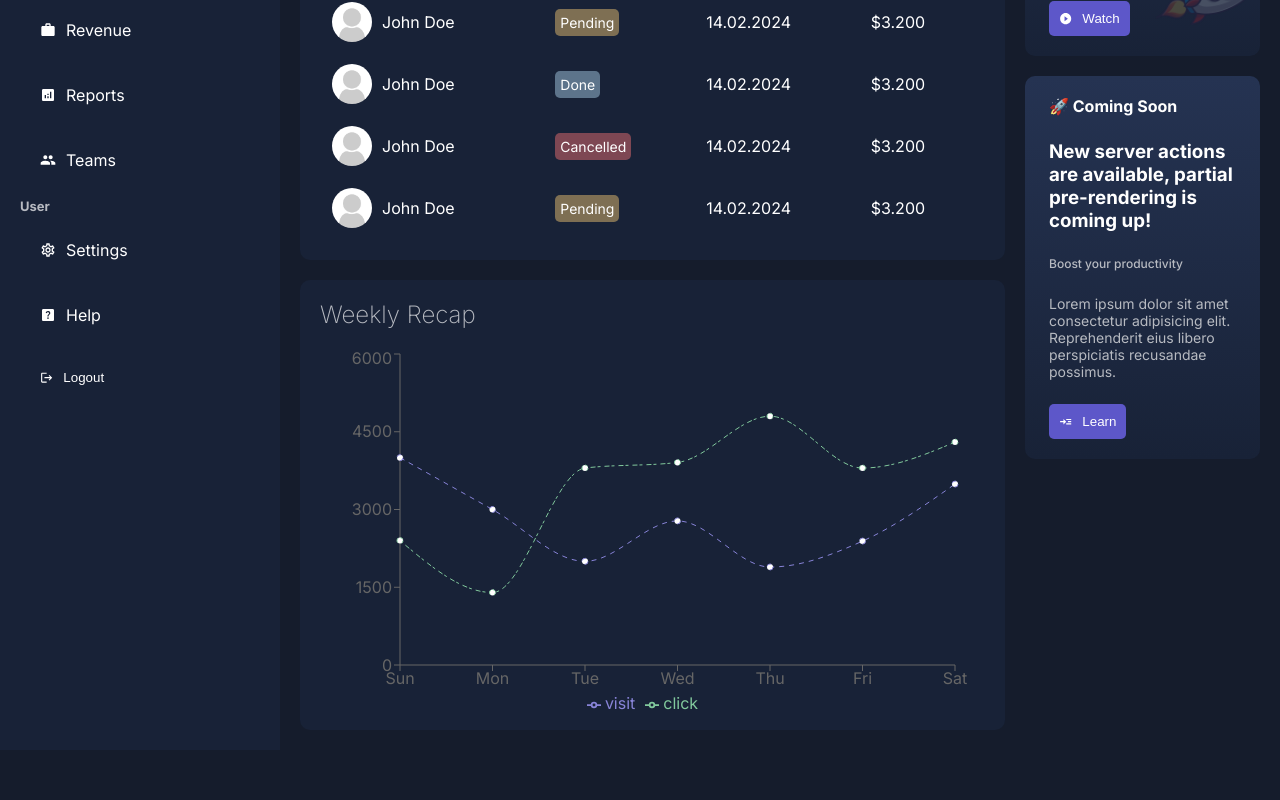
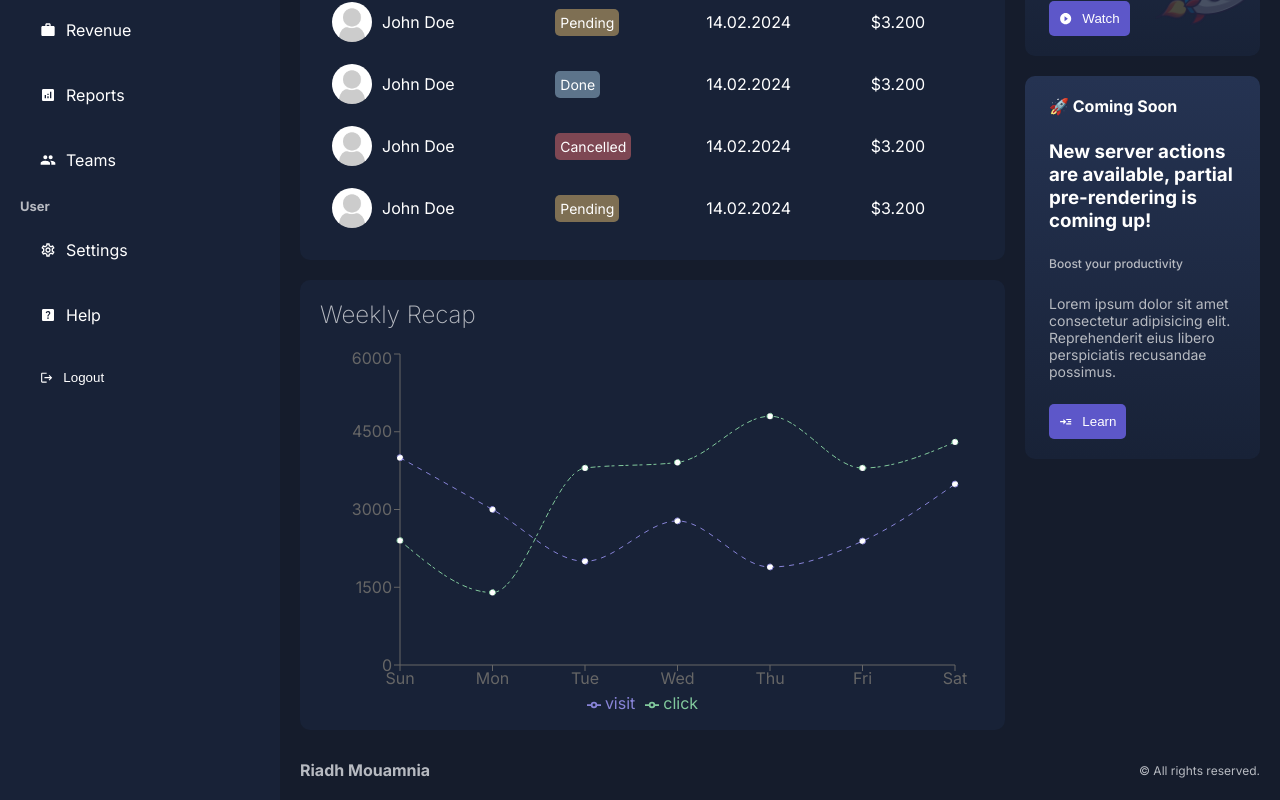
Before and after one commit to riadhmouamnia/admin-dashboard, a Next.js app: page /dashboard in a window 1280 px wide. Shown: the part 420-1220 px from the top of the page. Before the commit the page ends 1170 px from the top, so only its background shows below. Built offline with nearby package versions, Linux system fonts and the light colour scheme.

Commit message:
create footer

```diff
--- a/app/dashboard/layout.tsx
+++ b/app/dashboard/layout.tsx
@@ -1,6 +1,7 @@
 import Navbar from "@ui/dashboard/navbar";
 import Sidebar from "@ui/dashboard/sidebar";
 import styles from "@ui/dashboard/dashboard.module.scss";
+import Footer from "@ui/dashboard/footer";
 
 export default function DashboardLayout({
   children,
@@ -15,6 +16,7 @@ export default function DashboardLayout({
       <div className={styles.content}>
         <Navbar />
         {children}
+        <Footer />
       </div>
     </div>
   );
--- /dev/null
+++ b/app/ui/dashboard/footer/footer.module.scss
@@ -0,0 +1,14 @@
+.container {
+  display: flex;
+  align-items: center;
+  justify-content: space-between;
+  margin-top: 30px;
+  color: var(--textSoft);
+  .logo {
+    font-weight: bold;
+  }
+
+  .text {
+    font-size: 12px;
+  }
+}
--- /dev/null
+++ b/app/ui/dashboard/footer/index.tsx
@@ -0,0 +1,19 @@
+import Link from "next/link";
+import styles from "./footer.module.scss";
+
+const Footer = () => {
+  return (
+    <div className={styles.container}>
+      <Link
+        href="https://github.com/riadhmouamnia"
+        target="_blank"
+        className={styles.logo}
+      >
+        Riadh Mouamnia
+      </Link>
+      <div className={styles.text}>© All rights reserved.</div>
+    </div>
+  );
+};
+
+export default Footer;
```
